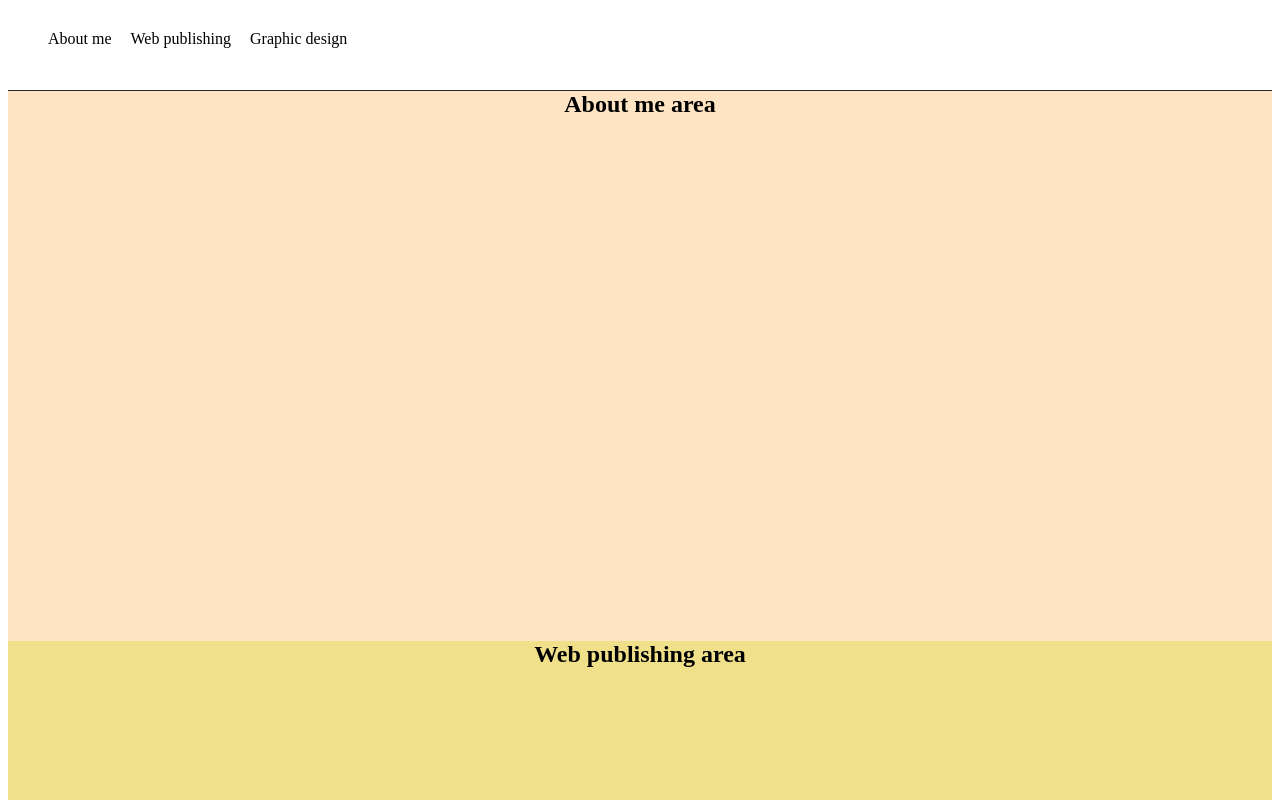
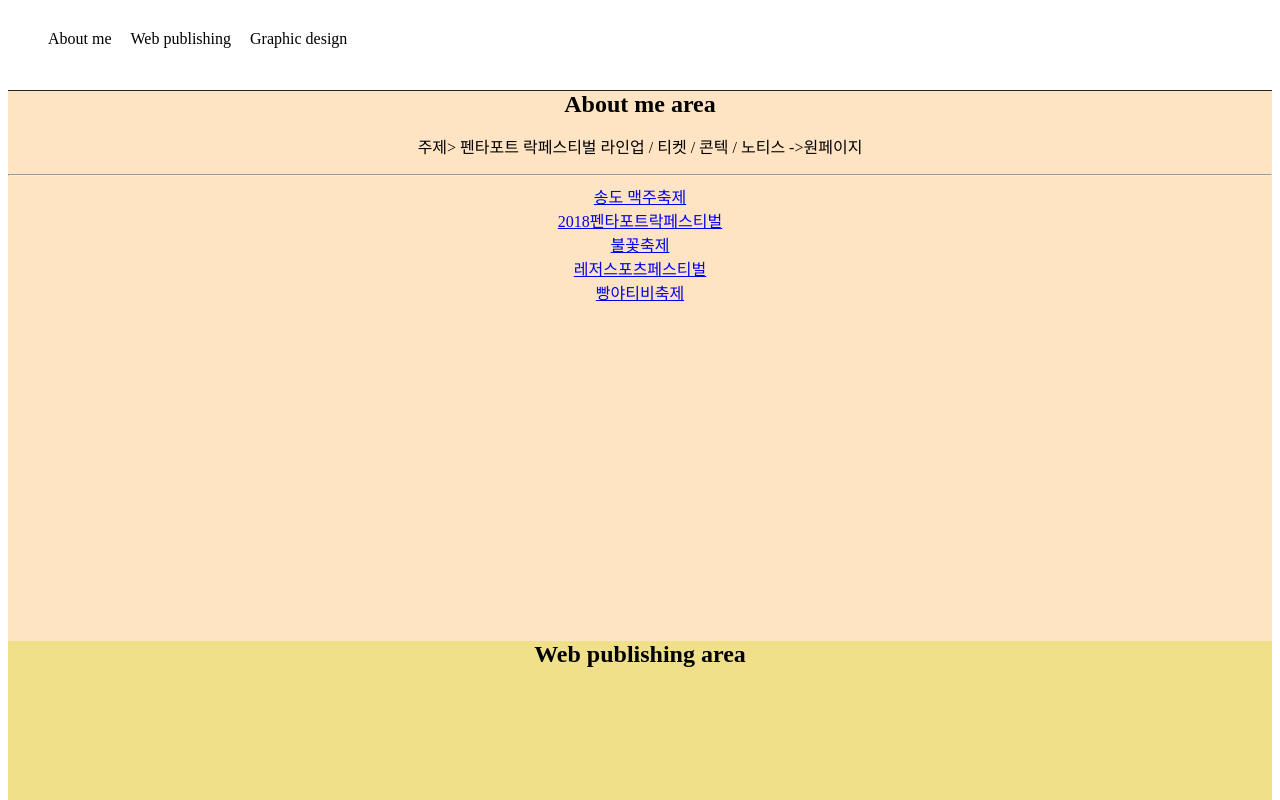
Before and after one commit to pongmi/portfolio, a plain HTML site: page index.html in a window 1280 px wide. Shown: the top 800 px of the page. Drawn offline with Linux system fonts and the light colour scheme.

Commit message:
webportfolio

```diff
--- a/index.html
+++ b/index.html
@@ -61,6 +61,22 @@
           <!-- headerWrap end-->
         <div class="pageNum1">
             <h2>About me area</h2>
+            <p>
+            주제> 펜타포트 락페스티벌
+            라인업 / 티켓 / 콘텍 / 노티스 ->원페이지 <br><hr>
+<a href="http://www.songdobeer.com/songdo_html/">송도 맥주축제</a><br>
+
+
+<a href="http://pentaportrock.com/#2018">2018펜타포트락페스티벌</a><br>
+
+
+<a href="https://fireworksfestival.bulggot.co/history.jsp">불꽃축제</a><br>
+
+<a href="http://leisure-sports.kr/">레저스포츠페스티벌</a><br>
+
+<a href="https://event.bbangyatv.com/kmf2018/desktop/main.html">빵야티비축제</a><br>
+
+            </p>
         </div>
         <!-- pageNum1 end-->
         <div class="pageNum2">
```
